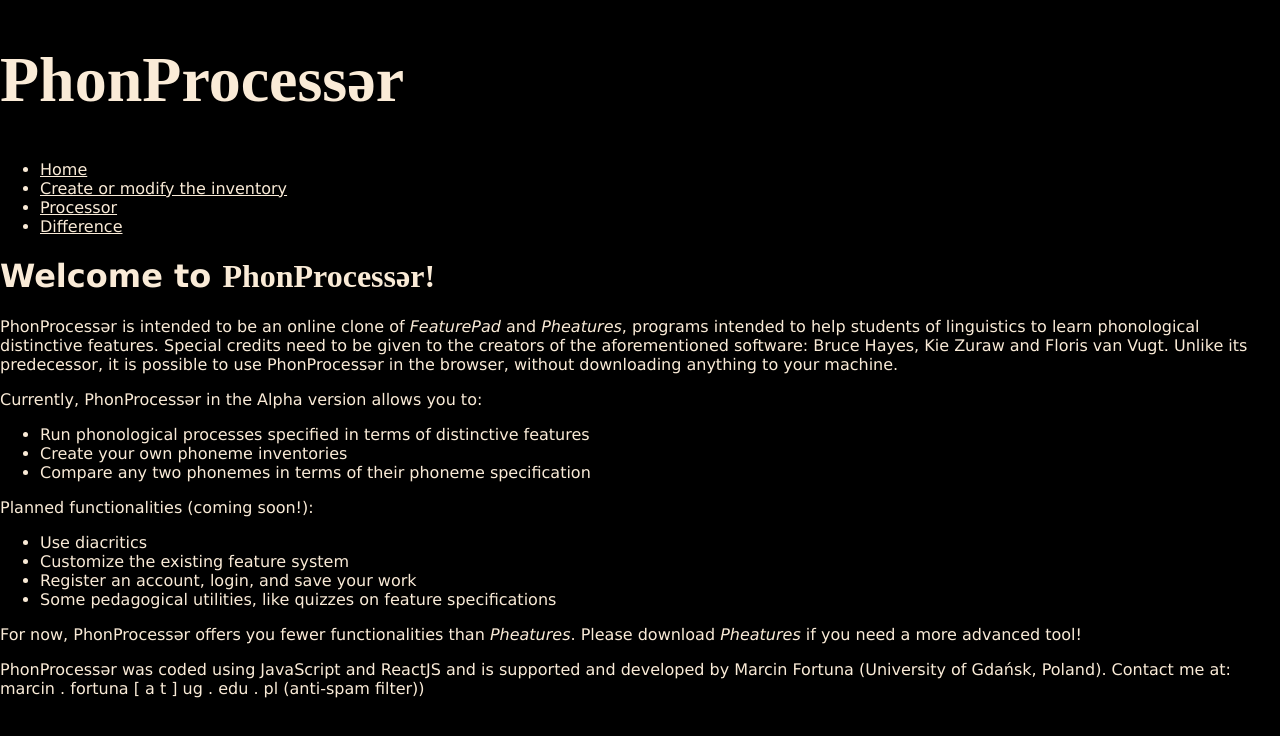
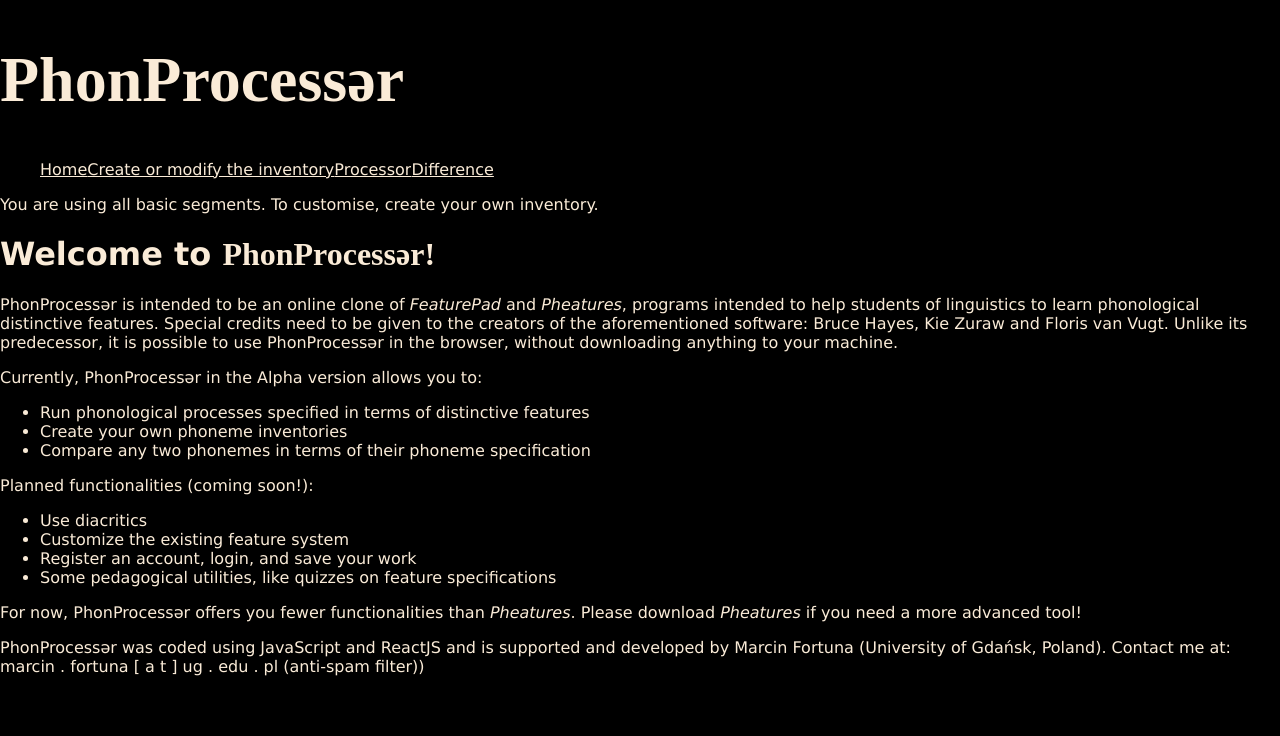
Before and after one commit to MarcinFort/phon_processor, a React (Create React App) app: page / in a window 1280 px wide. Shown: the top 736 px of the page. Built offline with nearby package versions, Linux system fonts and the light colour scheme; a web font is replaced by a local one.

Commit message:
Modify css; add information about the current inventory

```diff
--- a/src/App.js
+++ b/src/App.js
@@ -29,11 +29,11 @@
   render() {
     return (
       <div className="App">
-        <Header />
+        <Header inventory={this.state.inventory} />
         <main>
           <Switch>
-            <Route exact path='/' component={Home}/>
-            <Route path='/inventory' render={props => <PickInventory toggleSegmentSelection={this.toggleSegmentSelection.bind(this)} inventory={this.state.inventory}/>} />
+            <Route exact path='/' component={Home} />
+            <Route path='/inventory' render={props => <PickInventory toggleSegmentSelection={this.toggleSegmentSelection.bind(this)} inventory={this.state.inventory} />} />
             <Route path='/processor' render={props => <PhonProcessor inventory={this.state.inventory} />} />
             <Route path='/difference' render={props => <Difference inventory={this.state.inventory} />} />
           </Switch>
--- a/src/Header.js
+++ b/src/Header.js
@@ -1,7 +1,7 @@
 import React from 'react';
 import { Link } from 'react-router-dom';
 
-export const Header = () => (
+export const Header = (props) => (
     <header>
         <div id="logo">
             <h1 class="program_name">PhonProcessər</h1>
@@ -14,5 +14,8 @@
                 <li><Link to='/difference'>Difference</Link></li>
             </ul>
         </nav>
+        <div id="show_inventory">
+            {props.inventory.length === 0 ? "You are using all basic segments. To customise, create your own inventory." : "You are using a custom inventory consisting of "+props.inventory.length+" segments."}
+        </div>
     </header>
 )
--- a/src/index.css
+++ b/src/index.css
@@ -24,6 +24,14 @@
   font-size: 4rem;
 }
 
+header li {
+  display: inline-block;
+}
+
+#show_inventory {
+  width: 100%;
+}
+
 /* PickInventory */
 
 #consonants td, #vowels td {
```
Lines whose indentation alone changed are shown as unchanged.
